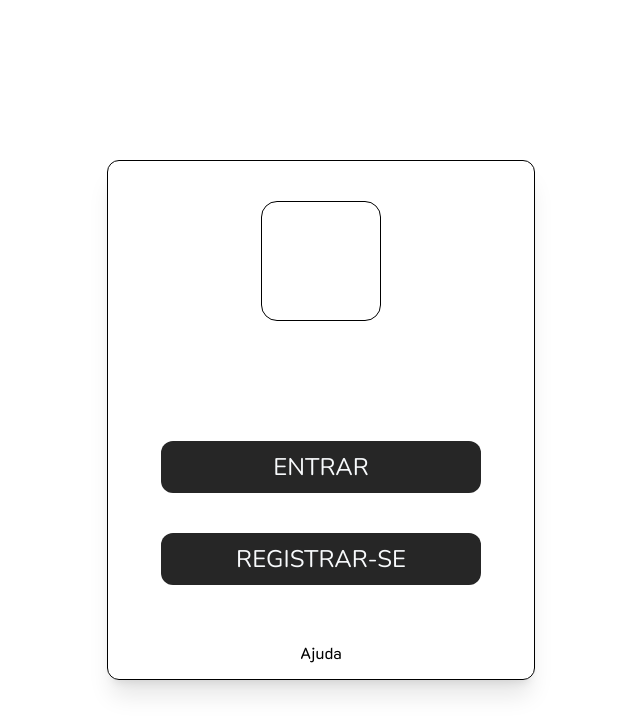
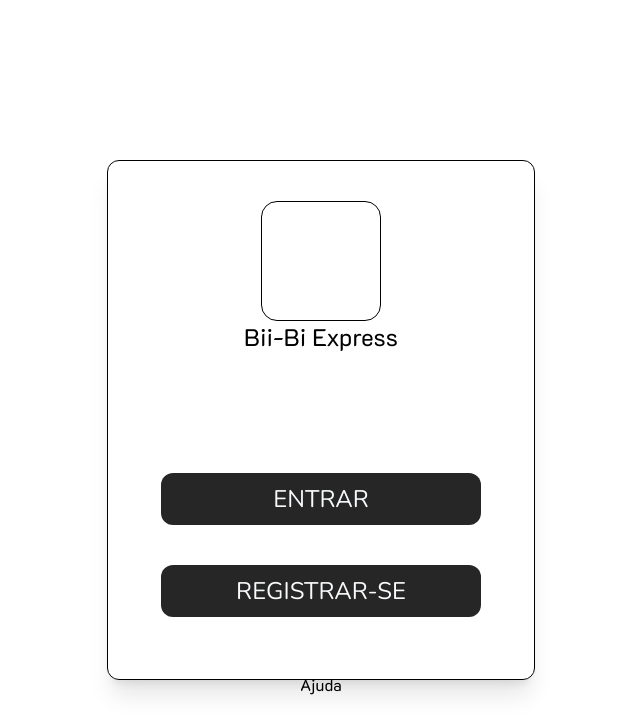
Before and after one commit to 1LucasMatheus/Startup_Bii-Bi-Express, a Laravel app: page /login in a window 1280 px wide. Shown: the top 720 px of the page, without its empty margins (319-959 px from the left). Run offline with Laravel 12, Linux system fonts and the light colour scheme.

Commit message:
InicioDeLogin

```diff
--- a/resources/views/auth/login.blade.php
+++ b/resources/views/auth/login.blade.php
@@ -11,8 +11,9 @@
     <div class="border w-30 h-30 rounded-xl justify-self-center mt-40 text-center w-107 h-130 shadow-xl">
 
         <div style="background-img: ./img/package.box.png"
-        class="border justify-self-center w-30 h-30 mt-10 rounded-2xl "></div>
+        class="border justify-self-center w-30 h-30 mt-10 rounded-2xl font-bold"></div>
 
+        <h2 class="justify-self-center text-2xl" style="font-family: K2D">Bii-Bi Express</h2>
 
         <button class="text-center justify-self-center mt-30 w-80 h-13 rounded-xl cursor-pointer bg-neutral-800 text-slate-50 text-2xl" style="font-family: nunito">ENTRAR</button>
 
```
